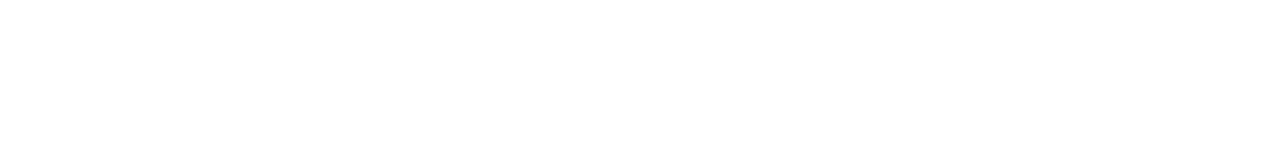
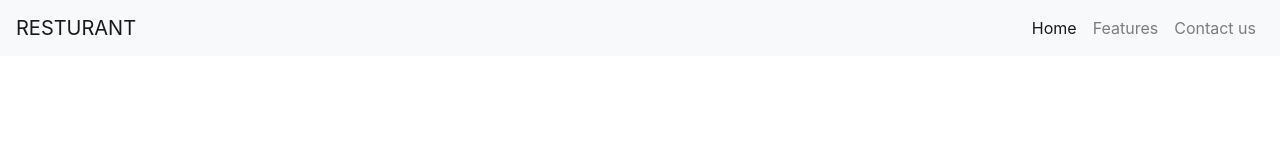
Before and after one commit to hemant-soni-vst-au4/Resturant, a website built with webpack: page dist/index.html in a window 1280 px wide. Built offline with nearby package versions, Linux system fonts and the light colour scheme.

Commit message:
navbar added

```diff
--- a/dist/index.html
+++ b/dist/index.html
@@ -10,7 +10,22 @@
     <link rel="stylesheet" href="https://stackpath.bootstrapcdn.com/bootstrap/4.3.1/css/bootstrap.min.css" integrity="sha384-ggOyR0iXCbMQv3Xipma34MD+dH/1fQ784/j6cY/iJTQUOhcWr7x9JvoRxT2MZw1T" crossorigin="anonymous">
   </head>
   <body>
-      <div id="content"></div>
+    <nav class="navbar navbar-expand-lg navbar-light bg-light justify-content-between">
+      <a class="navbar-brand" href="#">RESTURANT</a>
+      <div class="justify-content-right" id="navbarNav">
+        <ul class="navbar-nav">
+          <li class="nav-item active">
+            <a class="nav-link" href="#">Home</a>
+          </li>
+          <li class="nav-item">
+            <a class="nav-link" href="#">Features</a>
+          </li>
+          <li class="nav-item">
+            <a class="nav-link" href="#">Contact us</a>
+          </li>
+        </ul>
+      </div>
+    </nav>
 
     <!-- Optional JavaScript -->
     <!-- jQuery first, then Popper.js, then Bootstrap JS -->
```
